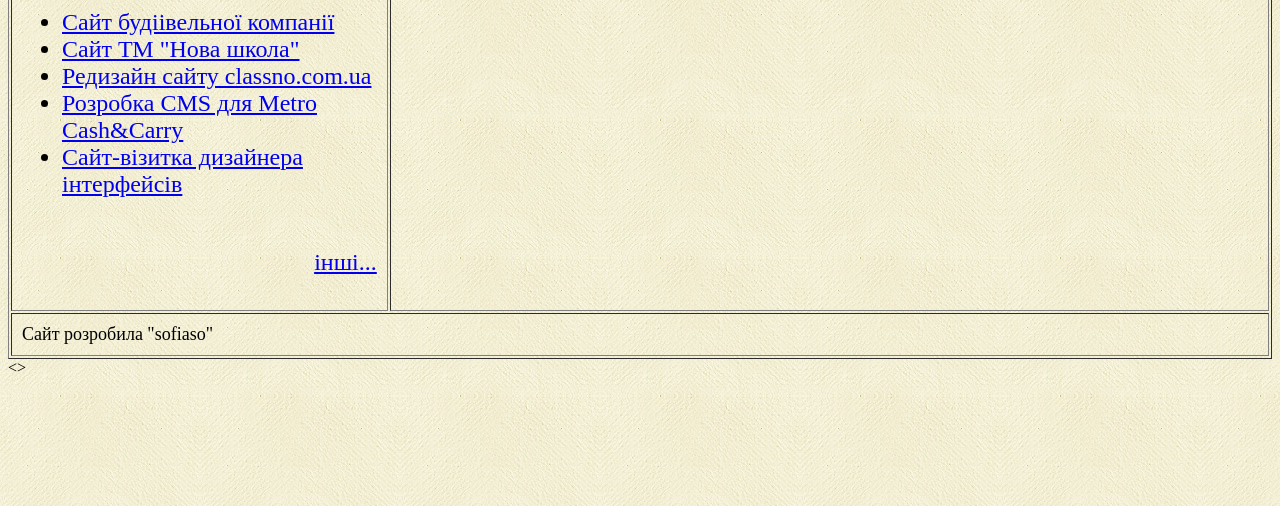
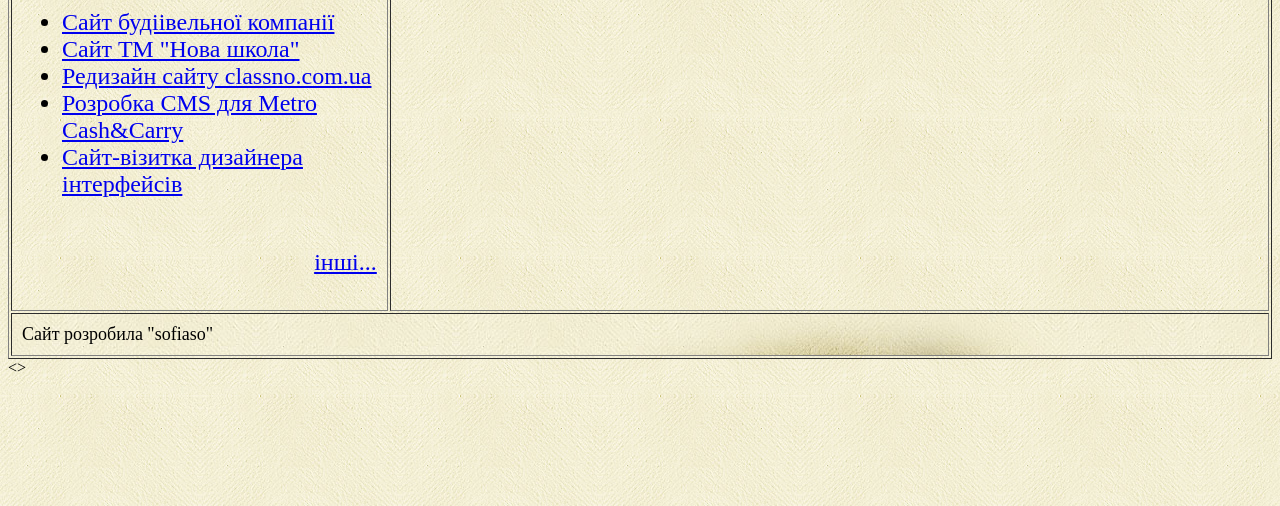
Before and after one commit to sofiaso/sofiaso.github.io, a plain HTML site: page index.html in a window 1280 px wide. Shown: the part 294-800 px from the top of the page. Drawn offline with Linux system fonts and the light colour scheme.

Commit message:
11 - Добавити Фон футера

```diff
--- a/index.html
+++ b/index.html
@@ -42,7 +42,7 @@ font-size: 4em;
 				<td width = "70%"> </td>
 			</tr>
 			<tr>
-				<td colspan = "2" valign = "middle" heigt = "90">
+				<td background = "images/bg-3.jpg" colspan = "2" valign = "middle" heigt = "90">
 				<font size = "4">Сайт розробила "sofiaso"</font>
 				</td>
 			</tr>
```
